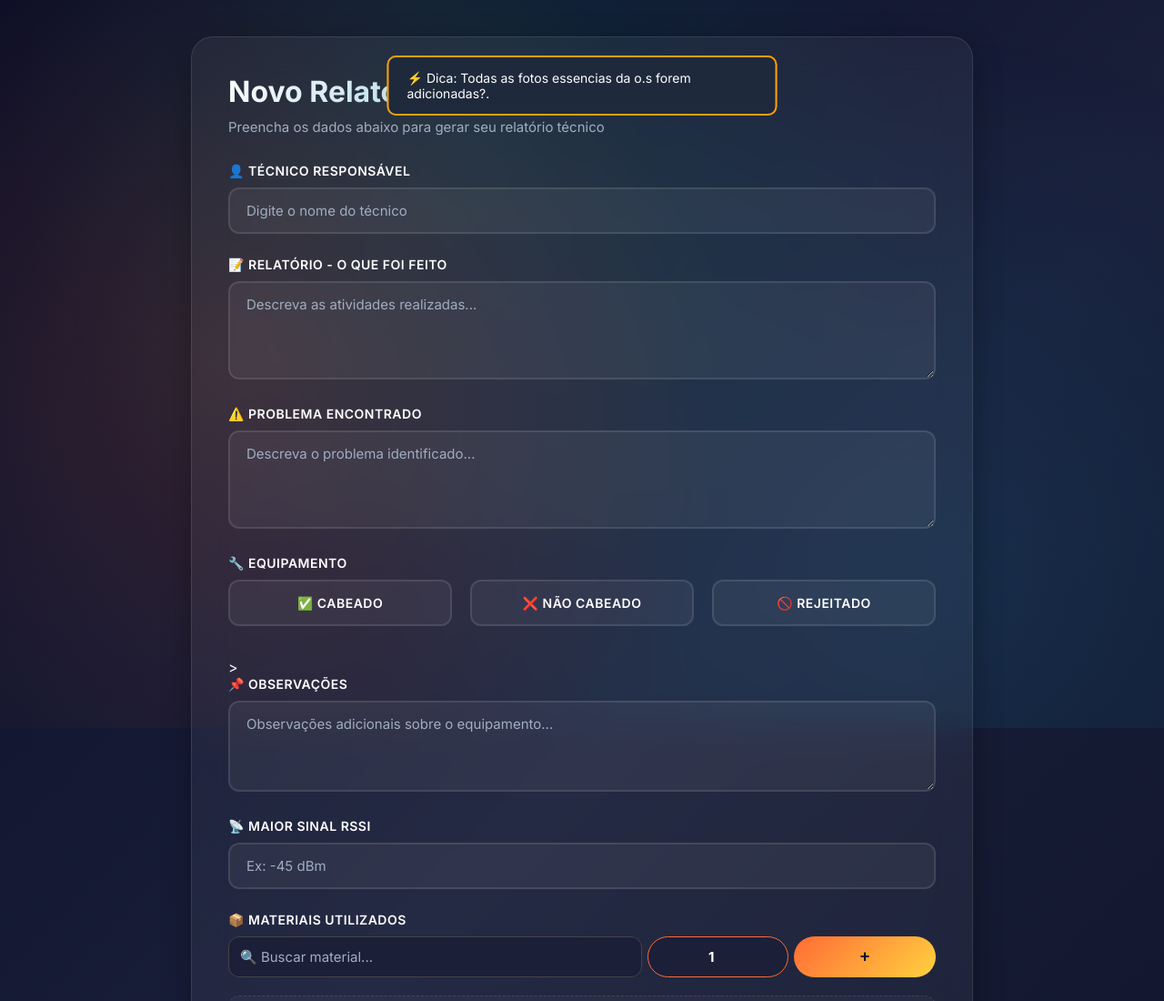
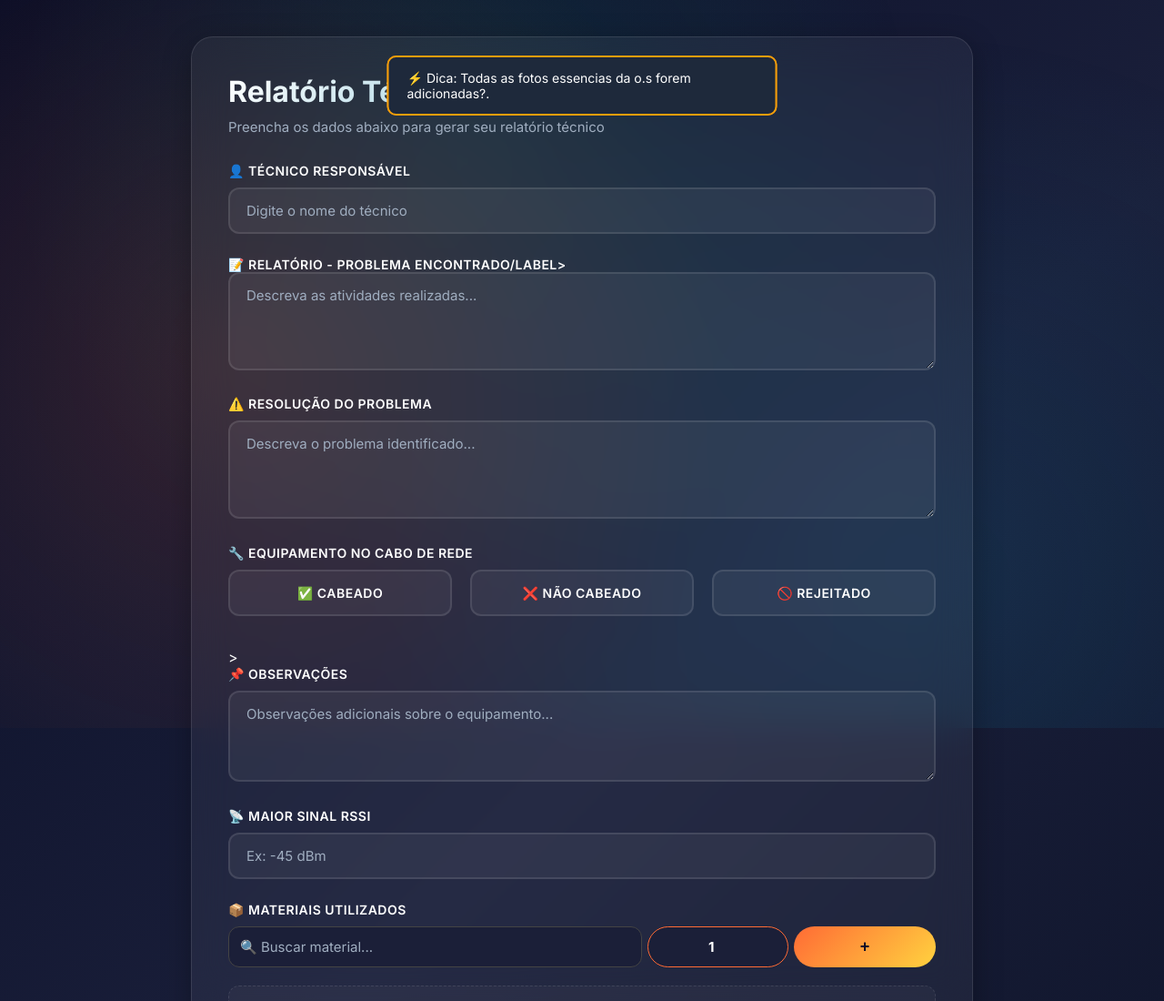
Before and after one commit to vejacostela/ProjetoLinkce, a plain HTML site: page index.html in a window 1280 px wide. Shown: the top 1100 px of the page at 91% size. Drawn offline with Linux system fonts and the light colour scheme; no server answers.

Commit message:
modificações gerais

```diff
--- a/index.html
+++ b/index.html
@@ -788,7 +788,7 @@
     <!-- Main Content -->
     <div class="container">
         <div class="card">
-            <h1 class="card-title">Novo Relatório</h1>
+            <h1 class="card-title">Relatório Técnico</h1>
             <p class="card-subtitle">Preencha os dados abaixo para gerar seu relatório técnico</p>
 
             <div id="mensagemErro" class="error"></div>
@@ -800,17 +800,17 @@
                 </div>
 
                 <div class="form-group">
-                    <label>📝 Relatório - O que foi feito</label>
+                    <label>📝 Relatório - Problema Encontrado/label>
                     <textarea name="relatorio_texto" rows="4" placeholder="Descreva as atividades realizadas..." required></textarea>
                 </div>
 
                 <div class="form-group">
-                    <label>⚠️ Problema Encontrado</label>
+                    <label>⚠️ Resolução do Problema</label>
                     <textarea name="problema_tecnico" rows="4" placeholder="Descreva o problema identificado..." required></textarea>
                 </div>
 
                 <div class="form-group">
-                    <label>🔧 Equipamento</label>
+                    <label>🔧 Equipamento no cabo de rede</label>
                     <div class="radio-group">
                         <div class="radio-item">
                             <input type="radio" name="equipamento_status" value="Cabeado" id="cabeado" required>
```
Also changed, not shown: 1 other file.
